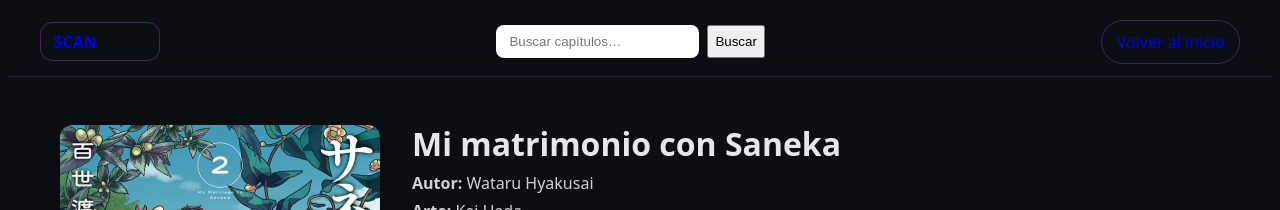
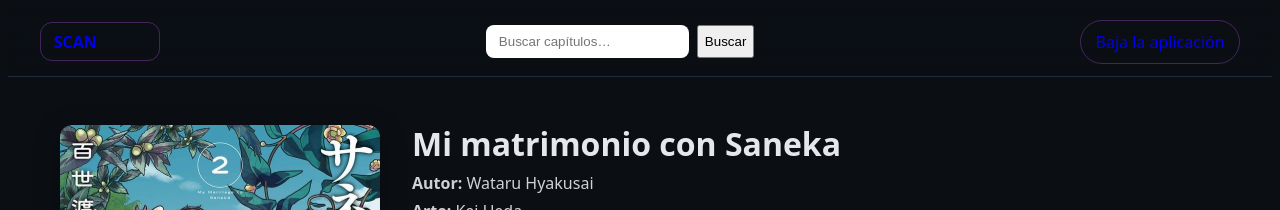
Before and after one commit to ZoteXD/pruebaPAG.github.io, a Jekyll site: the page built from _posts/2025-08-05-saneka.md, in a window 1280 px wide. Shown: the top 210 px of the page. Built offline with Jekyll 4.4.1, drawn with Linux system fonts in a browser that asks for light colours.

Commit message:
cambio botones

```diff
--- a/_layouts/caps.html
+++ b/_layouts/caps.html
@@ -12,7 +12,7 @@ layout: default
       <button>Buscar</button>
     </form>
 
-    <a class="btn-back" href="{{ site.baseurl }}/">Volver al inicio</a>
+    <a class="btn-back" href="{{ site.baseurl }}/">Baja la aplicación</a>
   </div>
 </header>
 
```
